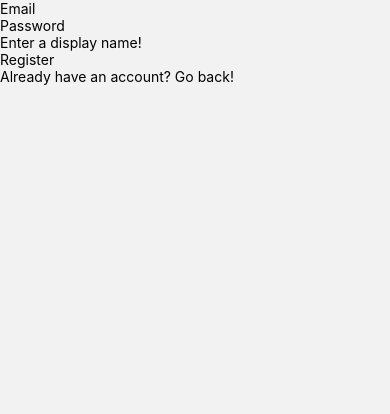
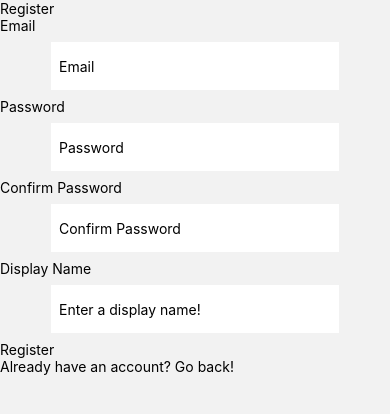
Before and after one commit to tulXoro/mood-follower, a React Native app: screen /Register in a window 390 px wide. Shown: the top 414 px of the page. Built offline with nearby package versions, Linux system fonts and the light colour scheme; no server answers; what emoji-datasource would draw is missing.

Commit message:
slightly updated login and registration appearance

```diff
--- a/app/screens/Login.tsx
+++ b/app/screens/Login.tsx
@@ -8,9 +8,7 @@ import {
 import React, { useEffect, useState } from "react";
 import { FIREBASE_AUTH, FIREBASE_DB } from "../../firebaseConfig";
 import { NavigationProp } from "@react-navigation/native";
-import {
-  signInWithEmailAndPassword,
-} from "firebase/auth";
+import { signInWithEmailAndPassword } from "firebase/auth";
 import AsyncStorage from "@react-native-async-storage/async-storage";
 import { doc, getDoc } from "firebase/firestore";
 
@@ -26,12 +24,11 @@ const Login = ({ route, navigation }: LoginProps) => {
   const [loading, setLoading] = useState(false);
   const AUTH = FIREBASE_AUTH;
 
-
   const signIn = async () => {
     setLoading(true);
     try {
-        await signInWithEmailAndPassword(AUTH, email, password);
-        await syncData();
+      await signInWithEmailAndPassword(AUTH, email, password);
+      await syncData();
 
       alert("Check your email.");
     } catch (e) {
@@ -47,35 +44,40 @@ const Login = ({ route, navigation }: LoginProps) => {
       throw new Error("User ID is undefined");
     }
     try {
-      const storedDisplayName = await AsyncStorage.getItem("displayName");
-      const storedFriendPhrase = await AsyncStorage.getItem("friendPhrase");
-      const storedEmoji = await AsyncStorage.getItem("emoji");
-      const storedStatus = await AsyncStorage.getItem("status");
-
-
-
+      // const storedDisplayName = await AsyncStorage.getItem("displayName");
+      // const storedFriendPhrase = await AsyncStorage.getItem("friendPhrase");
+      // const storedEmoji = await AsyncStorage.getItem("emoji");
+      // const storedStatus = await AsyncStorage.getItem("status");
 
       const userDoc = await getDoc(doc(FIREBASE_DB, "users", userId));
       await AsyncStorage.setItem("displayName", userDoc.data()?.displayName);
       await AsyncStorage.setItem("friendPhrase", userDoc.data()?.friendPhrase);
       await AsyncStorage.setItem("emoji", userDoc.data()?.emoji);
       await AsyncStorage.setItem("status", userDoc.data()?.status);
-
-
     } catch (e: any) {
       alert("Error: " + e.message);
-    }}
+    }
+  };
 
   return (
     <View>
-      <KeyboardAvoidingView behavior="padding">
+      <KeyboardAvoidingView
+        className="grid col-1 items-center gap-1 align-middle justify-center"
+        behavior="padding"
+      >
+        <Text className="bg-transparent">Login</Text>
+
+        <Text>Email</Text>
         <TextInput
+          className="h-12 w-72 p-2 m-2 rounded-full items-center self-center bg-white dark:bg-gray-800"
           placeholder="Email"
           value={email}
           onChangeText={setEmail}
           autoCapitalize="none"
         />
+        <Text>Password</Text>
         <TextInput
+          className="h-12 w-72 p-2 m-2 rounded-full items-center self-center bg-white dark:bg-gray-800"
           placeholder="Password"
           value={password}
           onChangeText={setPassword}
--- a/app/screens/Register.tsx
+++ b/app/screens/Register.tsx
@@ -31,12 +31,18 @@ const Register = ({ route, navigation }: RegisterProps) => {
   const [email, setEmail] = useState(pemail);
   const [password, setPassword] = useState(ppassword);
   const [displayName, setDisplayName] = useState("");
+  const [confirmPassword, setConfirmPassword] = useState("");
   const [loading, setLoading] = useState(false);
   const [error, setError] = useState(false);
   const AUTH = FIREBASE_AUTH;
   const DB = FIREBASE_DB;
 
   const signUp = async () => {
+    if (password !== confirmPassword) {
+      alert("Passwords do not match!");
+      return;
+    }
+
     setLoading(true);
     try {
       const response = await createUserWithEmailAndPassword(
@@ -95,20 +101,38 @@ const Register = ({ route, navigation }: RegisterProps) => {
   return (
     <View>
       <KeyboardAvoidingView behavior="padding">
+        <Text>Register</Text>
+
+        <Text>Email</Text>
         <TextInput
+          className="h-12 w-72 p-2 m-2 items-center self-center bg-white dark:bg-gray-800"
           placeholder="Email"
           value={email}
           onChangeText={setEmail}
           autoCapitalize="none"
         />
+        <Text>Password</Text>
         <TextInput
+          className="h-12 w-72 p-2 m-2 items-center self-center bg-white dark:bg-gray-800"
           placeholder="Password"
           value={password}
           onChangeText={setPassword}
           autoCapitalize="none"
           secureTextEntry={true}
         />
+        <Text>Confirm Password</Text>
         <TextInput
+          className="h-12 w-72 p-2 m-2 items-center self-center bg-white dark:bg-gray-800"
+          placeholder="Confirm Password"
+          value={confirmPassword}
+          onChangeText={setConfirmPassword}
+          autoCapitalize="none"
+          secureTextEntry={true}
+        />
+
+        <Text>Display Name</Text>
+        <TextInput
+          className="h-12 w-72 p-2 m-2 items-center self-center bg-white dark:bg-gray-800"
           placeholder="Enter a display name!"
           value={displayName}
           onChangeText={setDisplayName}
--- /dev/null
+++ b/components/basic/customTextInput.tsx
@@ -0,0 +1,21 @@
+import { View, Text, TextInput } from 'react-native'
+import React from 'react'
+
+interface customTextInputProps {
+    placeholder: string
+    onChangeText: (text: string) => void
+    value: string
+    autoCapitalize: "none" | "sentences" | "words" | "characters" | undefined
+    }
+
+export default function customTextInput({placeholder, onChangeText, value, autoCapitalize}: customTextInputProps) {
+  return (
+        <TextInput
+        className="h-12 w-72 p-2 m-2 rounded-full items-center self-center bg-white dark:bg-gray-800"
+          placeholder={placeholder}
+          value={value}
+          onChangeText={onChangeText}
+          autoCapitalize={autoCapitalize}
+        />
+  )
+}
--- a/components/basic/friendItem.tsx
+++ b/components/basic/friendItem.tsx
@@ -33,7 +33,6 @@ const friendItem = ({ uid, removeFriend }: friendItemProps) => {
     fetchDetails();
 
     return () => {
-
       unsubscribeRef.current();
     };
   }, []);
```
